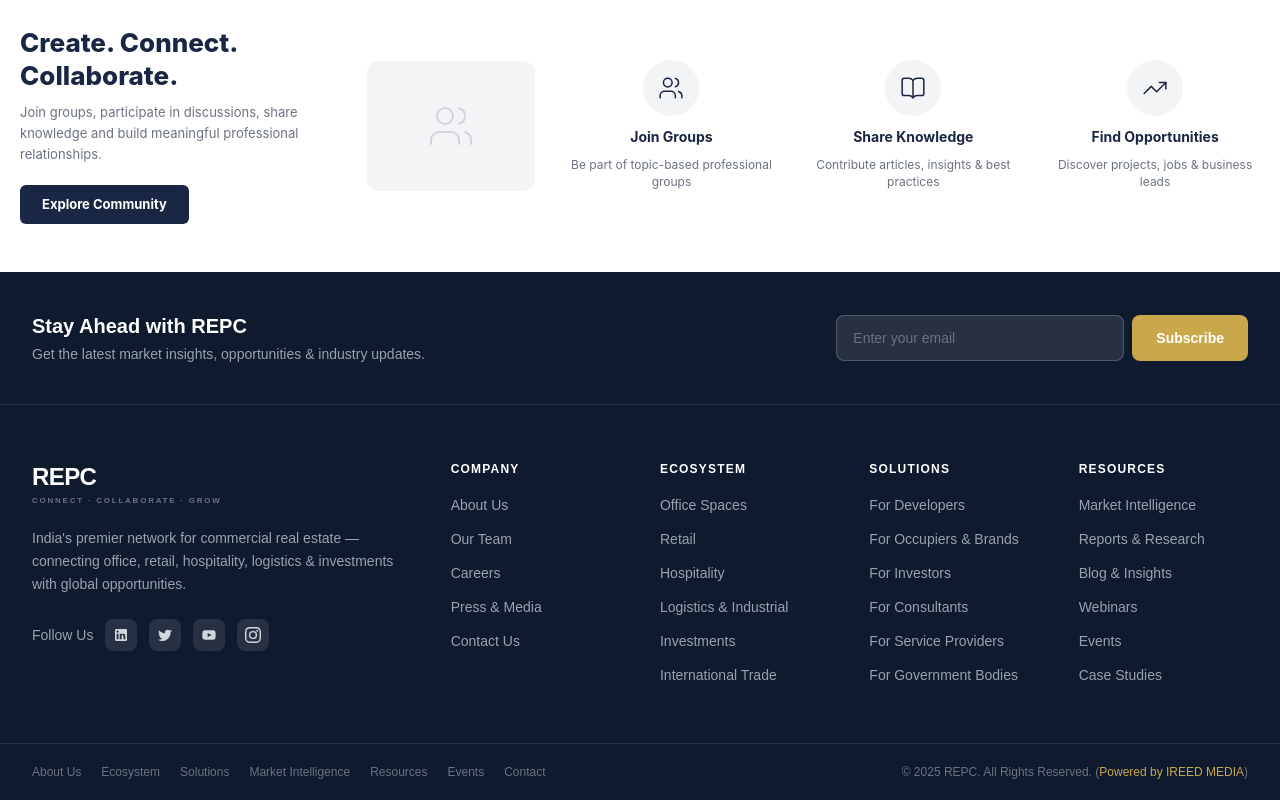
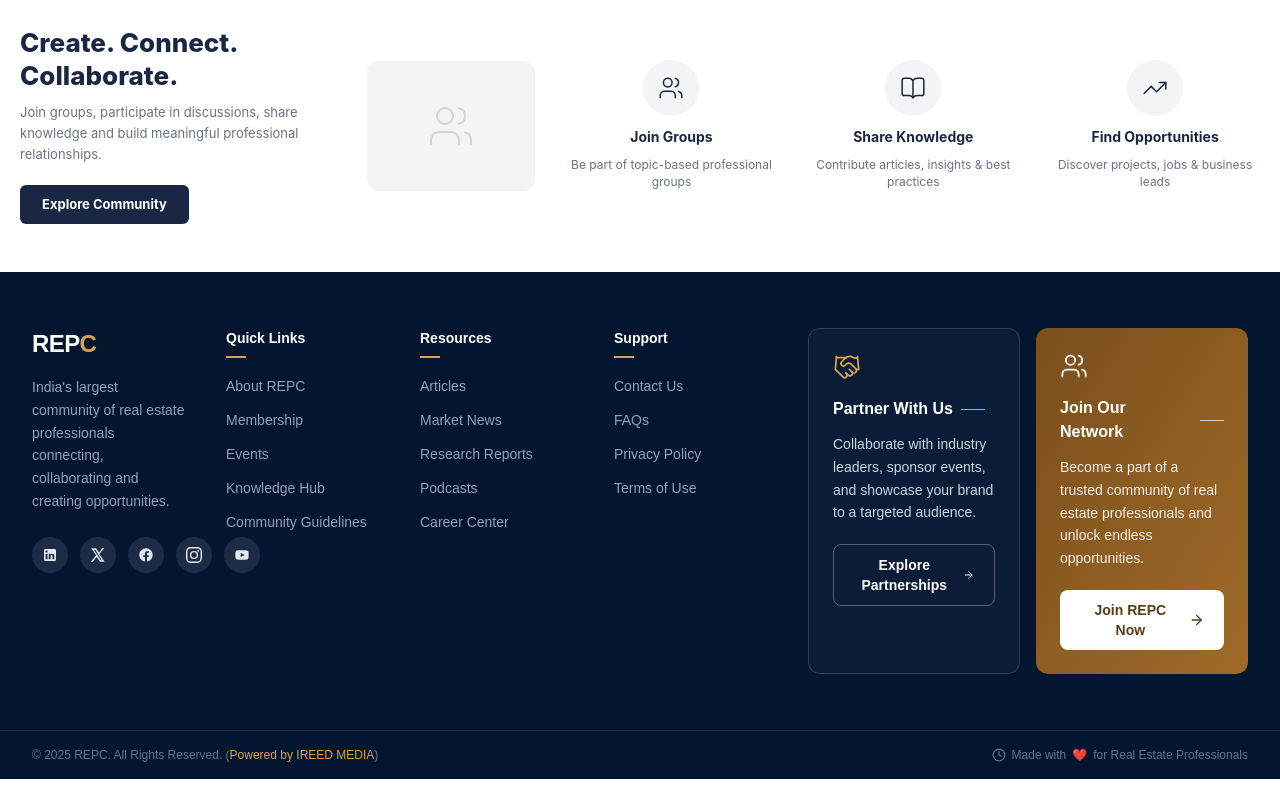
Before and after one commit to Aniket2002-hub/crepnet, a Next.js app: page / in a window 1280 px wide. Shown: the part 1361-2161 px from the top of the page. After the commit the page ends 2140 px from the top, so only its background shows below. Built offline with nearby package versions, Linux system fonts and the light colour scheme.

Commit message:
Updated header component

```diff
--- a/src/app/(components)/layouts/footer.jsx
+++ b/src/app/(components)/layouts/footer.jsx
@@ -1,28 +1,44 @@
 import Link from "next/link";
+import { Handshake, Users, ArrowRight, Clock } from "lucide-react";
 
-const FOOTER_LINKS = {
-  Company: ["About Us", "Our Team", "Careers", "Press & Media", "Contact Us"],
-  Ecosystem: ["Office Spaces", "Retail", "Hospitality", "Logistics & Industrial", "Investments", "International Trade"],
-  Solutions: ["For Developers", "For Occupiers & Brands", "For Investors", "For Consultants", "For Service Providers", "For Government Bodies"],
-  Resources: ["Market Intelligence", "Reports & Research", "Blog & Insights", "Webinars", "Events", "Case Studies"],
-};
+// npm install lucide-react   (if not already in your project)
+
+const GOLD = "#d6a44a";
 
 const SOCIAL_LINKS = [
   {
     name: "LinkedIn",
     href: "#",
     icon: (
-      <svg className="w-4 h-4" fill="currentColor" viewBox="0 0 24 24">
+      <svg className="h-4 w-4" fill="currentColor" viewBox="0 0 24 24">
         <path d="M19 3a2 2 0 012 2v14a2 2 0 01-2 2H5a2 2 0 01-2-2V5a2 2 0 012-2h14m-.5 15.5v-5.3a3.26 3.26 0 00-3.26-3.26c-.85 0-1.84.52-2.32 1.3v-1.11h-2.79v8.37h2.79v-4.93c0-.77.62-1.4 1.39-1.4a1.4 1.4 0 011.4 1.4v4.93h2.79M6.88 8.56a1.68 1.68 0 001.68-1.68c0-.93-.75-1.69-1.68-1.69a1.69 1.69 0 00-1.69 1.69c0 .93.76 1.68 1.69 1.68m1.39 9.94v-8.37H5.5v8.37h2.77z" />
       </svg>
     ),
   },
   {
-    name: "Twitter",
+    name: "X",
     href: "#",
     icon: (
-      <svg className="w-4 h-4" fill="currentColor" viewBox="0 0 24 24">
-        <path d="M22.46 6c-.77.35-1.6.58-2.46.69.88-.53 1.56-1.37 1.88-2.38-.83.5-1.75.85-2.72 1.05C18.37 4.5 17.26 4 16 4c-2.35 0-4.27 1.92-4.27 4.29 0 .34.04.67.11.98C8.28 9.09 5.11 7.38 3 4.79c-.37.63-.58 1.37-.58 2.15 0 1.49.75 2.81 1.91 3.56-.71 0-1.37-.2-1.95-.5v.03c0 2.08 1.48 3.82 3.44 4.21a4.22 4.22 0 01-1.93.07 4.28 4.28 0 004 2.98 8.521 8.521 0 01-5.33 1.84c-.34 0-.68-.02-1.02-.06C3.44 20.29 5.7 21 8.12 21 16 21 20.33 14.46 20.33 8.79c0-.19 0-.37-.01-.56.84-.6 1.56-1.36 2.14-2.23z" />
+      <svg className="h-4 w-4" fill="currentColor" viewBox="0 0 24 24">
+        <path d="M18.244 2H21.5l-7.51 8.59L22 22h-6.828l-5.36-7.018L4.347 22H1.09l8.034-9.192L2 2h6.828l4.836 6.392L18.244 2Zm-2.39 18h1.833L8.084 4H6.117l9.737 16Z" />
+      </svg>
+    ),
+  },
+  {
+    name: "Facebook",
+    href: "#",
+    icon: (
+      <svg className="h-4 w-4" fill="currentColor" viewBox="0 0 24 24">
+        <path d="M22 12c0-5.523-4.477-10-10-10S2 6.477 2 12c0 4.991 3.657 9.128 8.438 9.879v-6.987h-2.54V12.3h2.54V9.797c0-2.508 1.493-3.89 3.776-3.89 1.094 0 2.238.195 2.238.195v2.46h-1.26c-1.242 0-1.63.771-1.63 1.562V12.3h2.773l-.443 2.592h-2.33v6.987C18.343 21.128 22 16.991 22 12z" />
+      </svg>
+    ),
+  },
+  {
+    name: "Instagram",
+    href: "#",
+    icon: (
+      <svg className="h-4 w-4" fill="currentColor" viewBox="0 0 24 24">
+        <path d="M12 2.163c3.204 0 3.584.012 4.85.07 3.252.148 4.771 1.691 4.919 4.919.058 1.265.069 1.645.069 4.849 0 3.205-.012 3.584-.069 4.849-.149 3.225-1.664 4.771-4.919 4.919-1.266.058-1.644.07-4.85.07-3.204 0-3.584-.012-4.849-.07-3.26-.149-4.771-1.699-4.919-4.92-.058-1.265-.07-1.644-.07-4.849 0-3.204.013-3.583.07-4.849.149-3.227 1.664-4.771 4.919-4.919 1.266-.057 1.645-.069 4.849-.069zm0-2.163c-3.259 0-3.667.014-4.947.072-4.358.2-6.78 2.618-6.98 6.98-.059 1.281-.073 1.689-.073 4.948 0 3.259.014 3.668.072 4.948.2 4.358 2.618 6.78 6.98 6.98 1.281.058 1.689.072 4.948.072 3.259 0 3.668-.014 4.948-.072 4.354-.2 6.782-2.618 6.979-6.98.059-1.28.073-1.689.073-4.948 0-3.259-.014-3.667-.072-4.947-.196-4.354-2.617-6.78-6.979-6.98-1.281-.059-1.69-.073-4.949-.073zm0 5.838a6.162 6.162 0 100 12.324 6.162 6.162 0 000-12.324zM12 16a4 4 0 110-8 4 4 0 010 8zm6.406-11.845a1.44 1.44 0 100 2.881 1.44 1.44 0 000-2.881z" />
       </svg>
     ),
   },
@@ -30,79 +46,63 @@
     name: "YouTube",
     href: "#",
     icon: (
-      <svg className="w-4 h-4" fill="currentColor" viewBox="0 0 24 24">
+      <svg className="h-4 w-4" fill="currentColor" viewBox="0 0 24 24">
         <path d="M21.582 7.186a2.506 2.506 0 00-1.768-1.768C18.254 5 12 5 12 5s-6.254 0-7.814.418A2.506 2.506 0 002.418 7.186C2 8.746 2 12 2 12s0 3.254.418 4.814a2.506 2.506 0 001.768 1.768C5.746 19 12 19 12 19s6.254 0 7.814-.418a2.506 2.506 0 001.768-1.768C22 15.254 22 12 22 12s0-3.254-.418-4.814zM10 15V9l6 3-6 3z" />
-      </svg>
-    ),
-  },
-  {
-    name: "Instagram",
-    href: "#",
-    icon: (
-      <svg className="w-4 h-4" fill="currentColor" viewBox="0 0 24 24">
-        <path d="M12 2.163c3.204 0 3.584.012 4.85.07 3.252.148 4.771 1.691 4.919 4.919.058 1.265.069 1.645.069 4.849 0 3.205-.012 3.584-.069 4.849-.149 3.225-1.664 4.771-4.919 4.919-1.266.058-1.644.07-4.85.07-3.204 0-3.584-.012-4.849-.07-3.26-.149-4.771-1.699-4.919-4.92-.058-1.265-.07-1.644-.07-4.849 0-3.204.013-3.583.07-4.849.149-3.227 1.664-4.771 4.919-4.919 1.266-.057 1.645-.069 4.849-.069zm0-2.163c-3.259 0-3.667.014-4.947.072-4.358.2-6.78 2.618-6.98 6.98-.059 1.281-.073 1.689-.073 4.948 0 3.259.014 3.668.072 4.948.2 4.358 2.618 6.78 6.98 6.98 1.281.058 1.689.072 4.948.072 3.259 0 3.668-.014 4.948-.072 4.354-.2 6.782-2.618 6.979-6.98.059-1.28.073-1.689.073-4.948 0-3.259-.014-3.667-.072-4.947-.196-4.354-2.617-6.78-6.979-6.98-1.281-.059-1.69-.073-4.949-.073zm0 5.838a6.162 6.162 0 100 12.324 6.162 6.162 0 000-12.324zM12 16a4 4 0 110-8 4 4 0 010 8zm6.406-11.845a1.44 1.44 0 100 2.881 1.44 1.44 0 000-2.881z" />
       </svg>
     ),
   },
 ];
 
+const LINK_COLUMNS = [
+  {
+    heading: "Quick Links",
+    links: ["About REPC", "Membership", "Events", "Knowledge Hub", "Community Guidelines"],
+  },
+  {
+    heading: "Resources",
+    links: ["Articles", "Market News", "Research Reports", "Podcasts", "Career Center"],
+  },
+  {
+    heading: "Support",
+    links: ["Contact Us", "FAQs", "Privacy Policy", "Terms of Use"],
+  },
+];
+
 export default function Footer() {
   return (
-    <footer className="bg-[#0f1a2e] text-white">
+    <footer className="bg-[#041530] text-white">
+      <div className="mx-auto max-w-7xl px-4 py-12 sm:px-6 lg:px-8 lg:py-14">
+        <div className="flex flex-col gap-10 lg:flex-row lg:items-start lg:justify-between">
 
-      {/* ── Newsletter Strip ── */}
-      <div className="border-b border-white/10">
-        <div className="max-w-7xl mx-auto px-4 sm:px-6 lg:px-8 py-10">
-          <div className="flex flex-col lg:flex-row items-center justify-between gap-6">
-            <div>
-              <h3 className="text-xl font-bold text-white">Stay Ahead with REPC</h3>
-              <p className="text-gray-400 text-sm mt-1">
-                Get the latest market insights, opportunities &amp; industry updates.
-              </p>
-            </div>
-            <div className="flex gap-2 w-full lg:w-auto">
-              <input
-                type="email"
-                placeholder="Enter your email"
-                className="flex-1 lg:w-72 px-4 py-3 rounded-lg bg-white/10 border border-white/20 text-white placeholder-gray-500 text-sm focus:outline-none focus:border-[#c9a84c] transition-colors"
-              />
-              <button className="px-6 py-3 bg-[#c9a84c] text-white font-bold text-sm rounded-lg hover:bg-[#b8963e] transition-colors whitespace-nowrap">
-                Subscribe
-              </button>
-            </div>
-          </div>
-        </div>
+          {/* Brand + link columns */}
+          <div className="grid grid-cols-1 gap-10 sm:grid-cols-2 md:grid-cols-4 lg:flex-1">
+
+            {/* Brand */}
+            <div className="sm:col-span-2 md:col-span-1">
+              <div className="flex items-center gap-3">
+                <span className="text-2xl font-extrabold tracking-tight">
+                  REP<span style={{ color: GOLD }}>C</span>
+                </span>
+                {/* <span className="h-8 w-px bg-white/15" aria-hidden="true" />
+                <p className="text-xs leading-tight text-slate-300">
+                  Real Estate
+                  <br />
+                  Professional Community
+                </p> */}
               </div>
 
-      {/* ── Main Footer ── */}
-      <div className="max-w-7xl mx-auto px-4 sm:px-6 lg:px-8 py-14">
-        <div className="grid grid-cols-1 md:grid-cols-2 lg:grid-cols-6 gap-10">
-
-          {/* Brand Column */}
-          <div className="lg:col-span-2">
-            <div className="mb-5">
-              <span className="text-2xl font-black tracking-tight">
-                <span className="text-white">REPC</span>
-                <span className="text-[#c9a84c]"></span>
-              </span>
-              <p className="text-[8px] tracking-[0.22em] text-gray-500 font-semibold uppercase mt-0.5">
-                Connect · Collaborate · Grow
-              </p>
-            </div>
-            <p className="text-gray-400 text-sm leading-relaxed mb-6">
-              India's premier network for commercial real estate — connecting office, retail, hospitality,
-              logistics &amp; investments with global opportunities.
+              <p className="mt-4 max-w-xs text-sm leading-relaxed text-slate-400">
+                India&apos;s largest community of real estate professionals connecting, collaborating
+                and creating opportunities.
               </p>
 
-            {/* Social Icons */}
-            <div className="flex items-center gap-3">
-              <span className="text-gray-400 text-sm font-medium">Follow Us</span>
+              <div className="mt-6 flex items-center gap-3">
                 {SOCIAL_LINKS.map((s) => (
                   <Link
                     key={s.name}
                     href={s.href}
                     aria-label={s.name}
-                  className="w-8 h-8 rounded-lg bg-white/10 hover:bg-[#c9a84c] flex items-center justify-center text-gray-300 hover:text-white transition-all duration-200"
+                    className="flex h-9 w-9 shrink-0 items-center justify-center rounded-full bg-white/10 text-slate-200 transition-colors hover:bg-[#d6a44a] hover:text-white focus:outline-none focus-visible:ring-2 focus-visible:ring-[#d6a44a] focus-visible:ring-offset-2 focus-visible:ring-offset-[#041530]"
                   >
                     {s.icon}
                   </Link>
@@ -110,14 +110,18 @@
               </div>
             </div>
 
-          {/* Link Columns */}
-          {Object.entries(FOOTER_LINKS).map(([heading, links]) => (
-            <div key={heading}>
-              <h4 className="text-xs font-bold text-white uppercase tracking-widest mb-4">{heading}</h4>
-              <ul className="space-y-2.5">
-                {links.map((link) => (
+            {/* Link columns */}
+            {LINK_COLUMNS.map((col) => (
+              <div key={col.heading}>
+                <h4 className="text-sm font-bold text-white">{col.heading}</h4>
+                <span className="mt-2 block h-0.5 w-5" style={{ backgroundColor: GOLD }} />
+                <ul className="mt-4 space-y-2.5">
+                  {col.links.map((link) => (
                     <li key={link}>
-                    <Link href="#" className="text-gray-400 text-sm hover:text-[#c9a84c] transition-colors">
+                      <Link
+                        href="#"
+                        className="text-sm text-slate-400 transition-colors hover:text-[#d6a44a] focus:outline-none focus-visible:underline"
+                      >
                         {link}
                       </Link>
                     </li>
@@ -126,35 +130,67 @@
               </div>
             ))}
           </div>
+
+          {/* CTA cards */}
+          <div className="grid grid-cols-1 gap-4 sm:grid-cols-2 lg:w-[440px] lg:flex-shrink-0">
+            {/* Partner With Us */}
+            <div className="rounded-xl border border-white/15 bg-white/[0.03] p-6">
+              <Handshake className="h-7 w-7" style={{ color: GOLD }} strokeWidth={1.5} />
+              <h3 className="mt-4 flex items-center gap-2 text-base font-bold text-white">
+                Partner With Us
+                <span className="h-px w-6" style={{ backgroundColor: GOLD }} />
+              </h3>
+              <p className="mt-3 text-sm leading-relaxed text-slate-300">
+                Collaborate with industry leaders, sponsor events, and showcase your brand to a
+                targeted audience.
+              </p>
+              <button className="mt-5 inline-flex items-center gap-2 rounded-lg border border-white/30 px-5 py-2.5 text-sm font-semibold text-white transition-colors hover:bg-white/10 focus:outline-none focus-visible:ring-2 focus-visible:ring-white/50">
+                Explore Partnerships
+                <ArrowRight className="h-4 w-4" />
+              </button>
             </div>
 
-      {/* ── Bottom Bar ── */}
+            {/* Join Our Network */}
+            <div className="rounded-xl bg-gradient-to-br from-[#7a4f1c] to-[#a06b29] p-6">
+              <Users className="h-7 w-7 text-white" strokeWidth={1.5} />
+              <h3 className="mt-4 flex items-center gap-2 text-base font-bold text-white">
+                Join Our Network
+                <span className="h-px w-6 bg-white/70" />
+              </h3>
+              <p className="mt-3 text-sm leading-relaxed text-white/90">
+                Become a part of a trusted community of real estate professionals and unlock
+                endless opportunities.
+              </p>
+              <button className="mt-5 inline-flex items-center gap-2 rounded-lg bg-white px-5 py-2.5 text-sm font-semibold text-[#5c3a14] transition-colors hover:bg-white/90 focus:outline-none focus-visible:ring-2 focus-visible:ring-white">
+                Join REPC Now
+                <ArrowRight className="h-4 w-4" />
+              </button>
+            </div>
+          </div>
+        </div>
+      </div>
+
+      {/* Bottom bar */}
       <div className="border-t border-white/10">
-        <div className="max-w-7xl mx-auto px-4 sm:px-6 lg:px-8 py-5">
-          <div className="flex flex-col sm:flex-row items-center justify-between gap-3">
-            <nav className="flex flex-wrap gap-x-5 gap-y-1">
-              {["About Us", "Ecosystem", "Solutions", "Market Intelligence", "Resources", "Events", "Contact"].map((item) => (
-                <Link key={item} href="#" className="text-gray-500 text-xs hover:text-gray-300 transition-colors">
-                  {item}
-                </Link>
-              ))}
-            </nav>
-           <p className="text-gray-500 text-xs text-center sm:text-right">
+        <div className="mx-auto flex max-w-7xl flex-col items-center justify-between gap-2 px-4 py-4 text-xs text-slate-500 sm:flex-row sm:px-6 lg:px-8">
+          <p>
             © 2025 REPC. All Rights Reserved. (
             <Link
               href="https://ireedindia.com"
               target="_blank"
               rel="noopener noreferrer"
-    className="text-[#c9a84c] hover:text-white font-medium transition-colors"
+              className="font-medium text-[#d6a44a] transition-colors hover:text-white"
             >
               Powered by IREED MEDIA
             </Link>
             )
           </p>
+          <p className="flex items-center gap-1.5">
+            <Clock className="h-3.5 w-3.5" />
+            Made with <span aria-hidden="true">❤️</span> for Real Estate Professionals
+          </p>
         </div>
       </div>
-      </div>
-
     </footer>
   );
 }
--- a/src/app/(components)/layouts/header.jsx
+++ b/src/app/(components)/layouts/header.jsx
@@ -7,7 +7,7 @@
 
   {
     label: "Community",
-    href: "/community",
+    href: "/",
     dropdown: [
       { label: "Member Directory", href: "/community/member-directory" },
       { label: "Survey", href: "/community/survey" },
```
Lines whose indentation alone changed are shown as unchanged.
